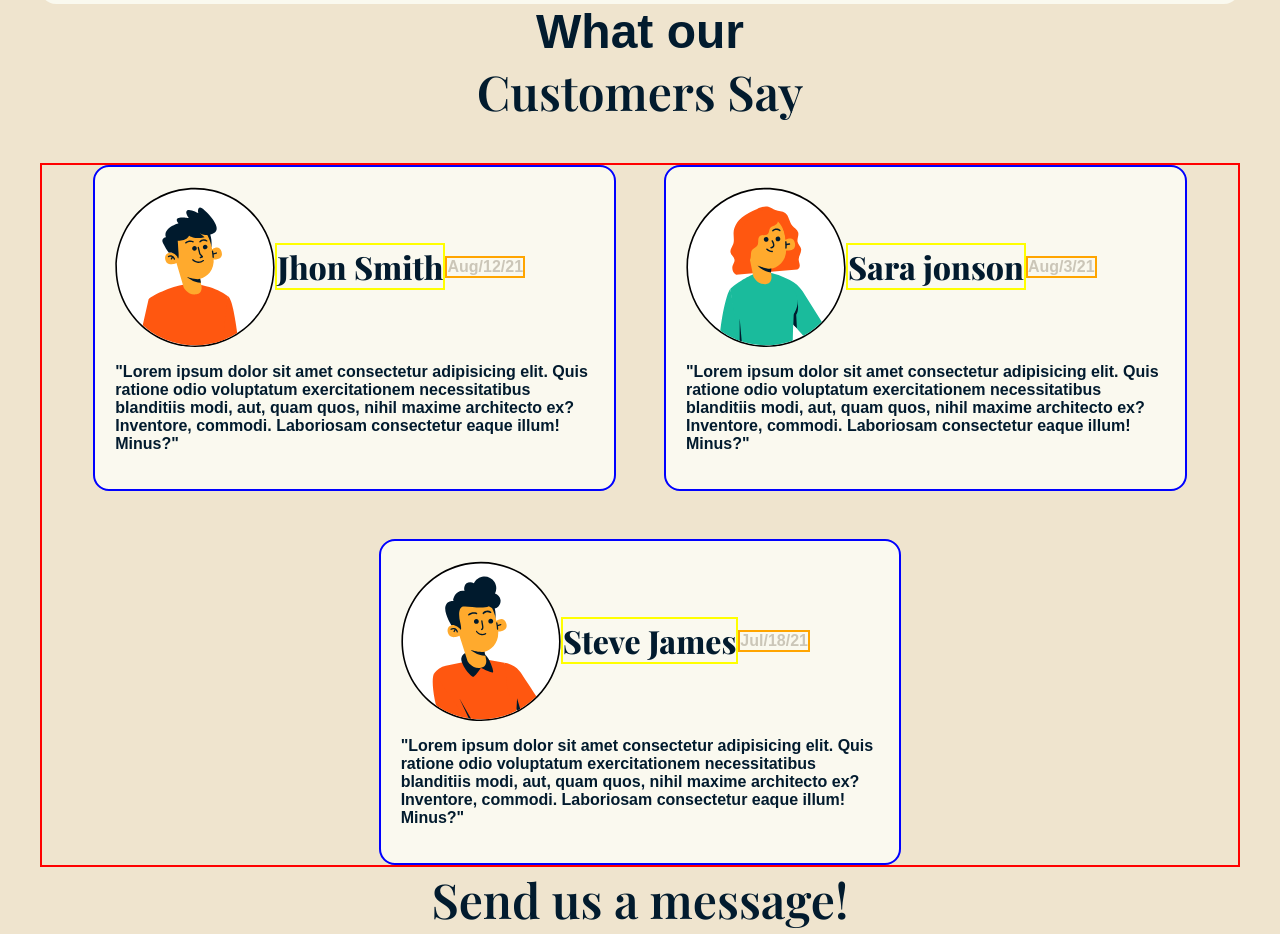
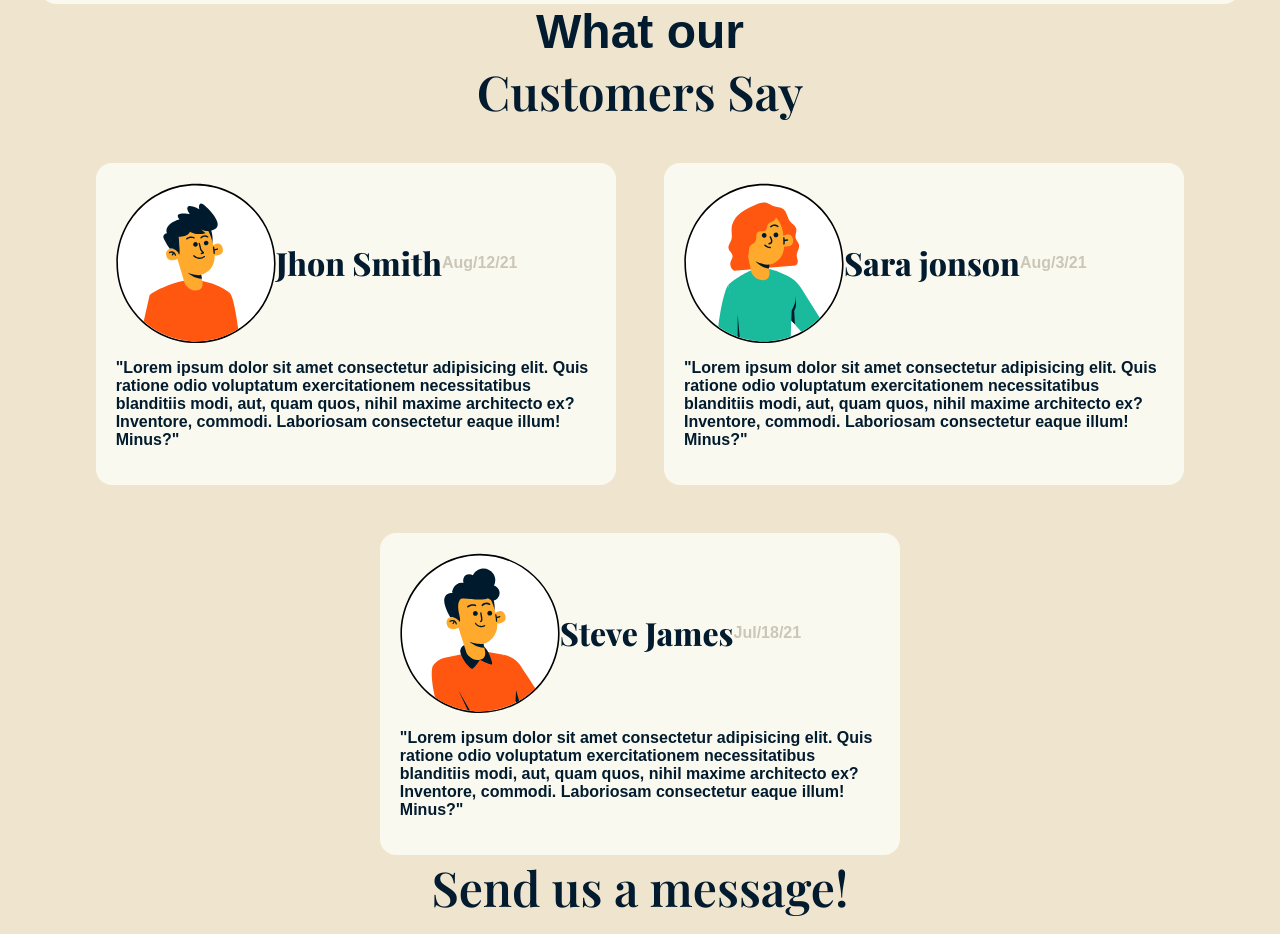
Before and after one commit to abel2606/Ejercicio1CSS_SanchezAbel, a plain HTML site: page index.html in a window 1280 px wide. Shown: the part 2957-3891 px from the top of the page. Drawn offline with nearby package versions, Linux system fonts and the light colour scheme; a web font is replaced by a local one.

Commit message:
Borrar bordes

```diff
--- a/styles.css
+++ b/styles.css
@@ -206,8 +206,6 @@ section{
     gap: 3rem;
     justify-content: center;
     flex-wrap: wrap;
-    border: 2px solid red;
-
 }
 
 .customers article{
@@ -216,7 +214,6 @@ section{
     flex-direction: row;
     flex-wrap: wrap;
     padding: 20px;
-    border: 2px solid blue;
     align-items: center;
 }
 
@@ -229,11 +226,9 @@ section{
 
 article span{
     color: #cbc6b8;
-    border: 2px solid orange;
     padding: 0px;
 }
 
 article h4{
     font-size: 2rem;
-    border: 2px solid yellow;
 }
```
